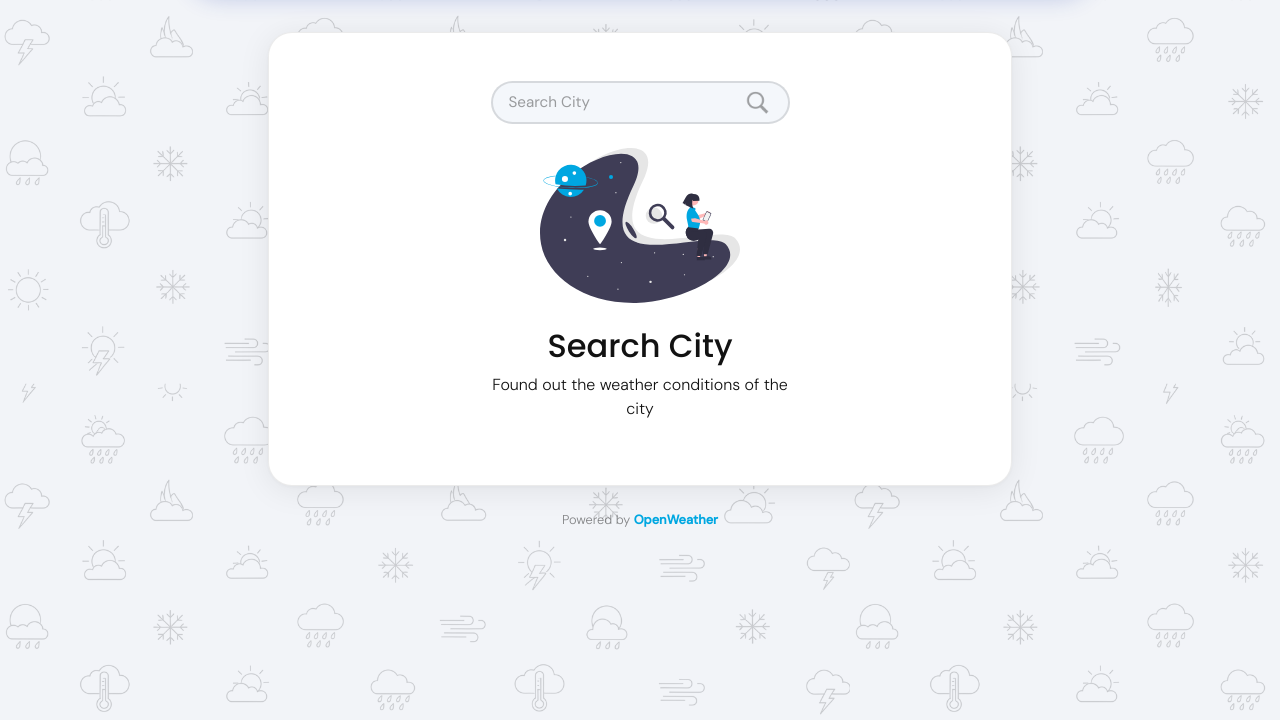
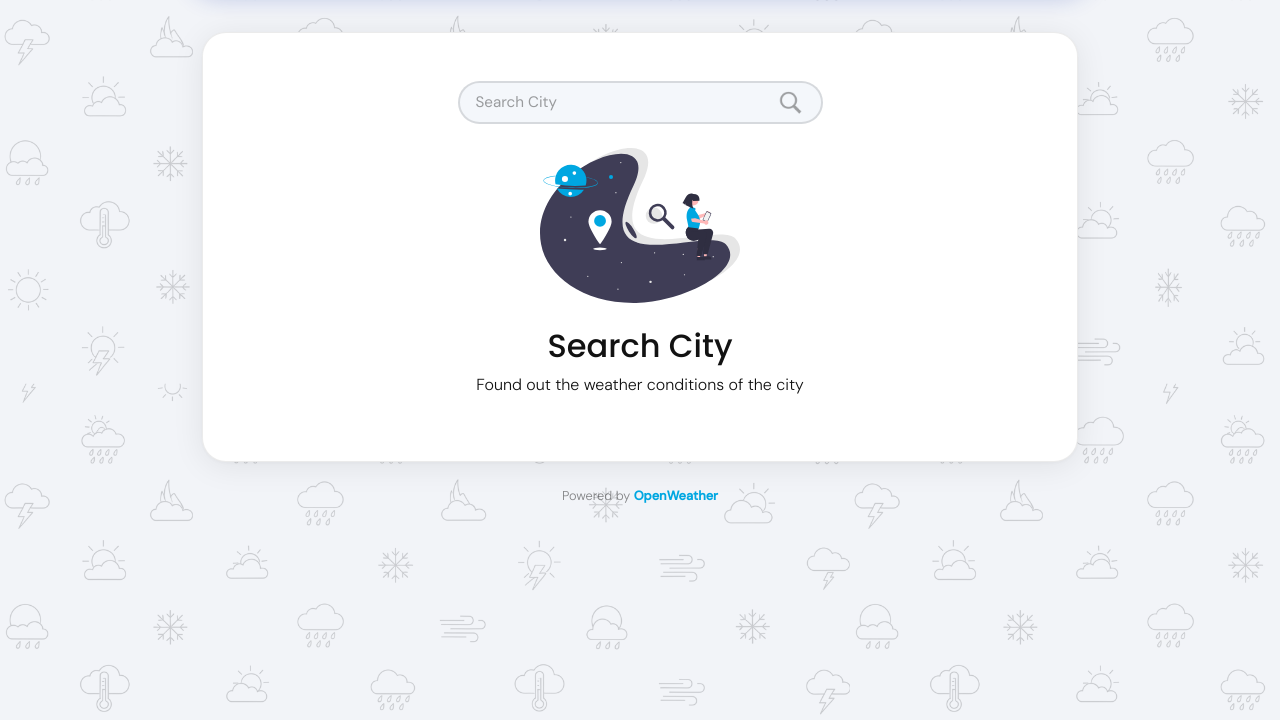
Before and after one commit to BuffDave/Weather-Forecast, a website built with Vite: page index.html in a window 1280 px wide. Shown: the part 80-800 px from the top of the page. Built offline with nearby package versions, Linux system fonts and the light colour scheme; no server answers; files whose address does not match are found by name.

Commit message:
Updated links and modified content width

```diff
--- a/src/style.scss
+++ b/src/style.scss
@@ -196,16 +196,17 @@ header {
 }
 
 .weather-interface {
-  width: 60%;
+  width: 100%;
+  max-width: 900px;
   margin: 0 auto;
   padding-top: 28px;
 
   @media screen and (max-width: $large) {
-    width: 92%;
+    max-width: 900px;
   }
 
   @media screen and (max-width: 576px) {
-    width: 100%;
+    max-width: none;
     padding: 12px 12px 0;
   }
 }
```
Also changed, not shown: README.md.
